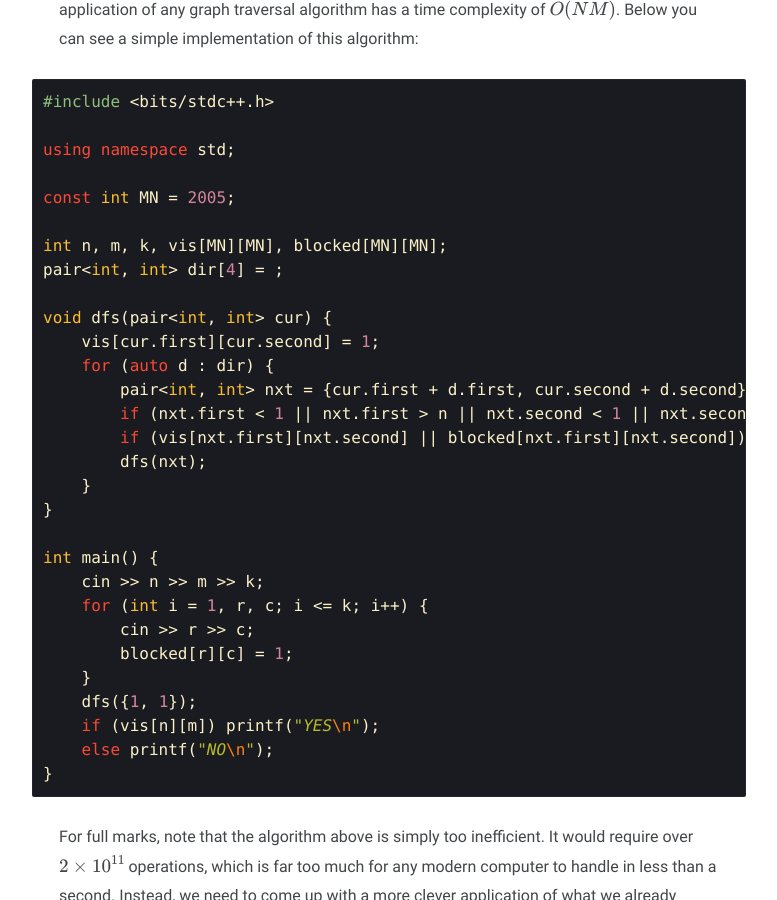
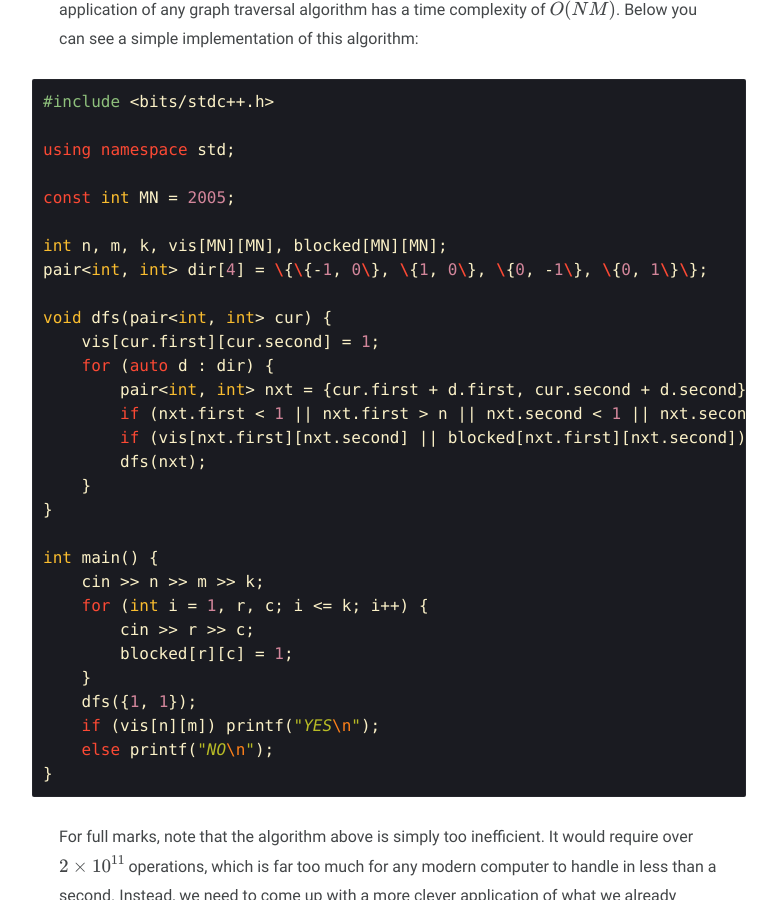
Before and after one commit to 4fecta/4fecta.ca, a Jekyll site: the page built from _posts/pathfinder-editorial/2022-01-04-pathfinder-editorial.md, in a window 1280 px wide and 900 px high, scrolled down 635 px. Shown: the whole window, without its empty margins (251-1028 px from the left). Built offline with Jekyll 4.4.1, drawn with Linux system fonts in a browser that asks for light colours; formulas are drawn with MathJax 3.

Commit message:
Update 2022-01-04-pathfinder-editorial.md

```diff
--- a/_posts/pathfinder-editorial/2022-01-04-pathfinder-editorial.md
+++ b/_posts/pathfinder-editorial/2022-01-04-pathfinder-editorial.md
@@ -18,7 +18,7 @@ using namespace std;
 const int MN = 2005;
 
 int n, m, k, vis[MN][MN], blocked[MN][MN];
-pair<int, int> dir[4] = ;
+pair<int, int> dir[4] = \{\{-1, 0\}, \{1, 0\}, \{0, -1\}, \{0, 1\}\};
 
 void dfs(pair<int, int> cur) {
     vis[cur.first][cur.second] = 1;
```
